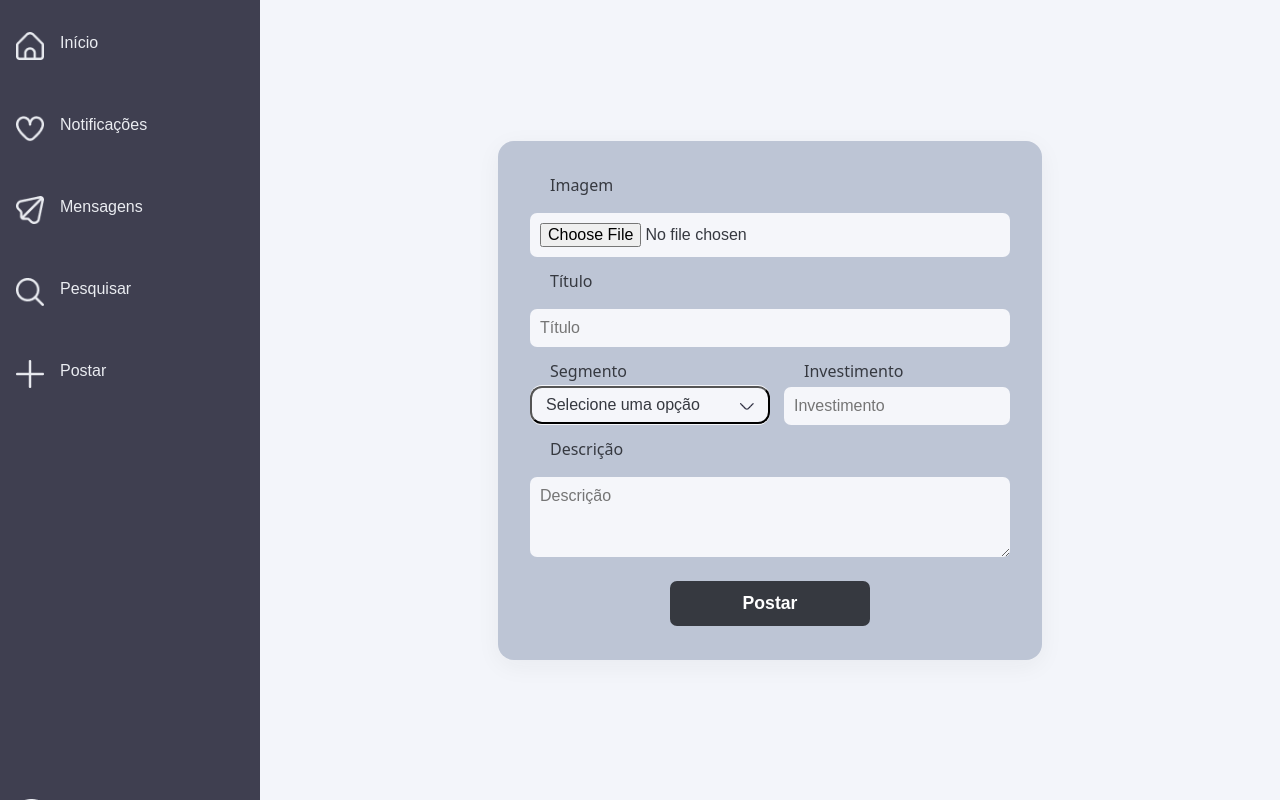
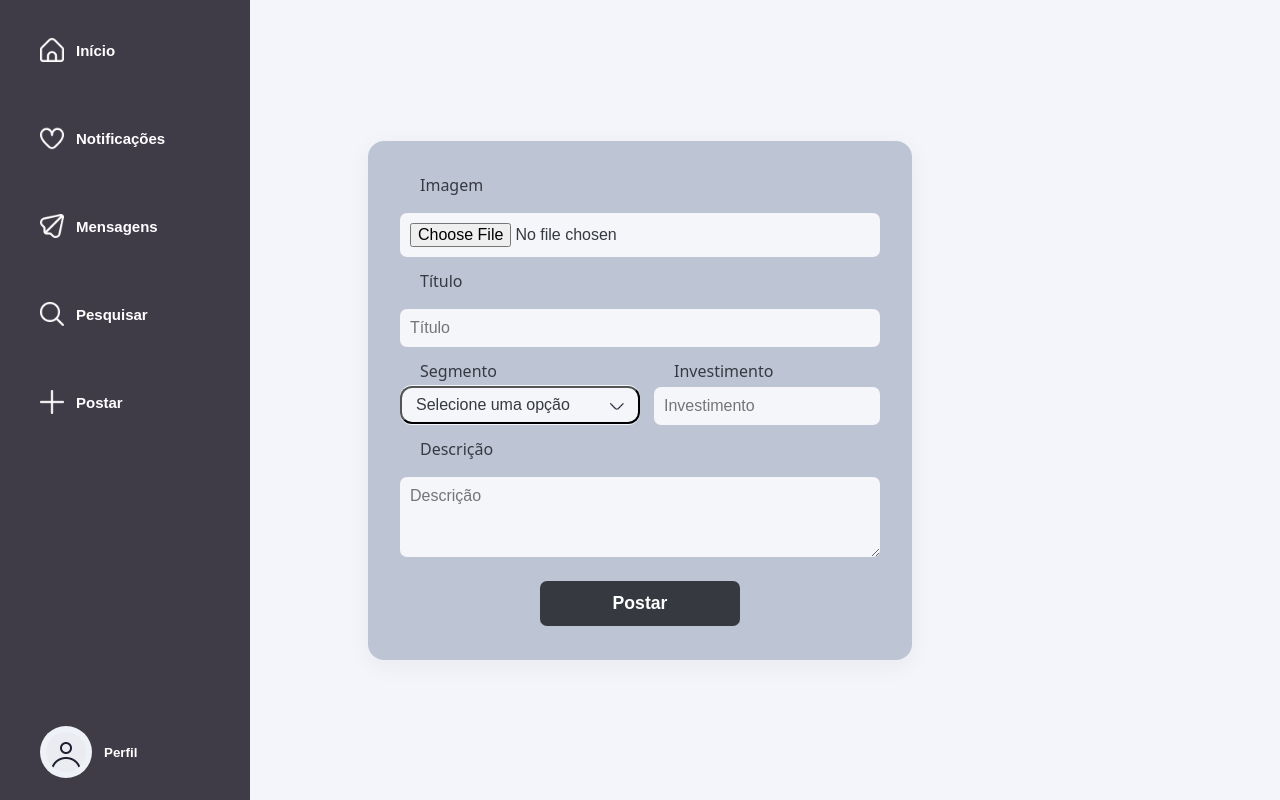
Before and after one commit to fga-eps-mds/2025.2-Olimpo, a React (Vite) app in the folder Front/: page /postar-ideia in a window 1280 px wide. Built offline with nearby package versions, Linux system fonts and the light colour scheme; sample sign-in values are in the browser's storage.

Commit message:
refactor: :recycle: componentiza Sidebar

```diff
--- a/Front/src/PostarIdeia.jsx
+++ b/Front/src/PostarIdeia.jsx
@@ -1,26 +1,13 @@
 import React, { useState, useEffect, useRef } from 'react';
-import { useNavigate } from 'react-router-dom'; // Importação para redirecionamento
+import { useNavigate } from 'react-router-dom';
 import styles from './styles/PostarIdeia.module.css';
-
-// ... Mantenha suas importações de imagens (home, seta, etc.) aqui ...
-import home from './assets/home.png';
-import home_hover from './assets/home_hover.png';
-import coracao from './assets/coracao.png';
-import coracao_hover from './assets/coracao_hover.png';
-import seta from './assets/seta.png';
-import seta_hover from './assets/seta_hover.png';
-import lupa from './assets/lupa.png';
-import lupa_hover from './assets/lupa_hover.png';
-import mais from './assets/mais.png';
-import mais_hover from './assets/mais_hover.png';
-import usuario from './assets/usuario.png';
+import Sidebar from './components/Sidebar';
 import setaBaixo from './assets/setaBaixo.png';
 import setaCima from './assets/setaCima.png';
 
 export default function PostarIdeia() {
-    const navigate = useNavigate(); // Hook para navegação
+    const navigate = useNavigate();
 
-    const [hovered, setHovered] = useState(false);
     const [dropdownOpen, setDropdownOpen] = useState(false);
 
     const [selected, setSelected] = useState("");
@@ -32,7 +19,6 @@ export default function PostarIdeia() {
     const dropdownRef = useRef(null);
 
     useEffect(() => {
-        // Verifica se tem token ao abrir a página
         const token = localStorage.getItem('token');
         if (!token) {
             alert("Você precisa estar logado para postar.");
@@ -88,19 +74,14 @@ export default function PostarIdeia() {
                 body: formData
             });
 
-            // SE DER SUCESSO (200 OK)
             if (response.ok) {
                 alert("Ideia postada com sucesso!");
-                navigate('/home'); // <--- AQUI ESTÁ O REDIRECIONAMENTO PARA A HOME
-            }
-            // SE O TOKEN FOR INVÁLIDO (403 FORBIDDEN)
-            else if (response.status === 403) {
+                navigate('/home');
+            } else if (response.status === 403) {
                 alert("Sessão expirada. Por favor, faça login novamente.");
-                localStorage.removeItem('token'); // Limpa o token podre
-                navigate('/'); // Manda pro login
-            }
-            // OUTROS ERROS
-            else {
+                localStorage.removeItem('token');
+                navigate('/');
+            } else {
                 const errorText = await response.text();
                 alert("Erro ao postar ideia: " + errorText);
             }
@@ -112,25 +93,11 @@ export default function PostarIdeia() {
 
     return (
         <div className={styles['container-root']}>
-            <aside
-                onMouseEnter={() => setHovered(true)}
-                onMouseLeave={() => setHovered(false)}
-                className={styles.sidebar}>
-                <nav className={styles['menu-icons']}>
-                    {/* Adicionei navegação nos botões da sidebar também */}
-                    <button onClick={() => navigate('/home')} className={styles['icon-btn']}><img src={hovered ? home_hover : home} alt="Home" /><span>Início</span></button>
-                    <button className={styles['icon-btn']}><img src={hovered ? coracao_hover : coracao} alt="Coracao" /><span>Notificações</span></button>
-                    <button className={styles['icon-btn']}><img src={hovered ? seta_hover : seta} alt="Seta" /><span>Mensagens</span></button>
-                    <button className={styles['icon-btn']}><img src={hovered ? lupa_hover : lupa} alt="Lupa" /><span>Pesquisar</span></button>
-                    <button onClick={() => navigate('/postar-ideia')} className={styles['icon-btn']}><img src={hovered ? mais_hover : mais} alt="Mais" /><span>Postar</span></button>
-                </nav>
-                <div className={styles.profile}>
-                    <button className={styles['profile-btn']}><img src={usuario} alt="Usuário" /><span>Perfil</span></button>
-                </div>
-            </aside>
+            {/* Sidebar reutilizável */}
+            <Sidebar />
+
             <main className={styles['main-content']}>
                 <div className={styles['form-container']}>
-
                     <form className={styles['post-form']} onSubmit={handleSubmit}>
 
                         <label className={styles.label}>Imagem</label>
@@ -155,7 +122,11 @@ export default function PostarIdeia() {
                                 <label className={styles.label}>Segmento</label>
                                 <div ref={dropdownRef}>
                                     <div className={styles.menu}>
-                                        <button type ="button" className={styles.selecionar} onClick={() => setDropdownOpen(!dropdownOpen)}>
+                                        <button
+                                            type="button"
+                                            className={styles.selecionar}
+                                            onClick={() => setDropdownOpen(!dropdownOpen)}
+                                        >
                                             {selected || "Selecione uma opção"}
                                             <span className={styles.seta}>
                                                 <img
@@ -168,11 +139,18 @@ export default function PostarIdeia() {
                                         </button>
                                         {dropdownOpen && (
                                             <div className={styles['lista-selecionar']}>
-                                                <div className={styles['lista-itens']} onClick={() => {setSelected("Educação"); setDropdownOpen(false)}}>Educação</div>
-                                                <div className={styles['lista-itens']} onClick={() => {setSelected("Tecnologia"); setDropdownOpen(false)}}>Tecnologia</div>
-                                                <div className={styles['lista-itens']} onClick={() => {setSelected("Indústria alimentícia"); setDropdownOpen(false)}}>Indústria alimentícia</div>
-                                                <div className={styles['lista-itens']} onClick={() => {setSelected("Indústria Cinematográfica"); setDropdownOpen(false)}}>Indústria Cinematográfica</div>
-                                                <div className={styles['lista-itens']} onClick={() => {setSelected("Outros"); setDropdownOpen(false)}}>Outros</div>
+                                                {["Educação", "Tecnologia", "Indústria alimentícia", "Indústria Cinematográfica", "Outros"].map((item) => (
+                                                    <div
+                                                        key={item}
+                                                        className={styles['lista-itens']}
+                                                        onClick={() => {
+                                                            setSelected(item);
+                                                            setDropdownOpen(false);
+                                                        }}
+                                                    >
+                                                        {item}
+                                                    </div>
+                                                ))}
                                             </div>
                                         )}
                                     </div>
@@ -189,6 +167,7 @@ export default function PostarIdeia() {
                                 />
                             </div>
                         </div>
+
                         <label className={styles.label}>Descrição</label>
                         <textarea
                             className={styles.textarea}
--- /dev/null
+++ b/Front/src/components/Sidebar.jsx
@@ -0,0 +1,62 @@
+import React, { useState } from 'react';
+import { useNavigate } from 'react-router-dom';
+import styles from './Sidebar.module.css';
+
+import home from '../assets/home.png';
+import home_hover from '../assets/home_hover.png';
+import coracao from '../assets/coracao.png';
+import coracao_hover from '../assets/coracao_hover.png';
+import seta from '../assets/seta.png';
+import seta_hover from '../assets/seta_hover.png';
+import lupa from '../assets/lupa.png';
+import lupa_hover from '../assets/lupa_hover.png';
+import mais from '../assets/mais.png';
+import mais_hover from '../assets/mais_hover.png';
+import usuario from '../assets/usuario.png';
+
+export default function Sidebar() {
+    const [hovered, setHovered] = useState(false);
+    const navigate = useNavigate();
+
+    return (
+        <aside
+            className={styles.sidebar}
+            onMouseEnter={() => setHovered(true)}
+            onMouseLeave={() => setHovered(false)}
+        >
+            <nav className={styles["menu-icons"]}>
+                <button onClick={() => navigate('/home')} className={styles["icon-btn"]}>
+                    <img src={hovered ? home_hover : home} alt="Início" />
+                    <span>Início</span>
+                </button>
+
+                <button className={styles["icon-btn"]}>
+                    <img src={hovered ? coracao_hover : coracao} alt="Notificações" />
+                    <span>Notificações</span>
+                </button>
+
+                <button className={styles["icon-btn"]}>
+                    <img src={hovered ? seta_hover : seta} alt="Mensagens" />
+                    <span>Mensagens</span>
+                </button>
+
+                <button className={styles["icon-btn"]}>
+                    <img src={hovered ? lupa_hover : lupa} alt="Pesquisar" />
+                    <span>Pesquisar</span>
+                </button>
+
+                <button onClick={() => navigate('/postar-ideia')} className={styles["icon-btn"]}>
+                    <img src={hovered ? mais_hover : mais} alt="Postar" />
+                    <span>Postar</span>
+                </button>
+            </nav>
+
+            <div className={styles.profile}>
+                <button className={styles["profile-btn"]}>
+                    <img src={usuario} alt="Perfil" />
+                    <span>Perfil</span>
+                </button>
+            </div>
+        </aside>
+    );
+}
--- /dev/null
+++ b/Front/src/components/Sidebar.module.css
@@ -0,0 +1,146 @@
+.sidebar {
+    position: fixed;
+    top: 0;
+    left: 0;
+    height: 100vh;
+    width: 110px;
+    background-color: #c9d0db;
+    transition: width 260ms ease, background-color 260ms ease;
+    display: flex;
+    flex-direction: column;
+    justify-content: space-between;
+    padding: 18px 0;
+    box-sizing: border-box;
+    z-index: 40;
+    align-items: center;
+}
+
+.sidebar:hover {
+    width: 250px;
+    background-color: #3f3b47;
+    align-items: flex-start;
+}
+
+.menu-icons {
+    display: flex;
+    flex-direction: column;
+    gap: 24px;
+    width: 100%;
+    align-items: center;
+    padding: 0;
+}
+
+.sidebar:hover .menu-icons {
+    align-items: flex-start;
+    padding-left: 25px;
+}
+
+.icon-btn {
+    display: flex;
+    align-items: center;
+    justify-content: center;
+    background: transparent;
+    border: none;
+    cursor: pointer;
+    padding: 12px;
+    border-radius: 12px;
+    color: inherit;
+    width: 60px;
+    height: 60px;
+}
+
+.sidebar:hover .icon-btn {
+    width: calc(100% - 50px);
+    height: auto;
+    justify-content: flex-start;
+    padding: 20px 15px;
+}
+
+.icon-btn:hover {
+    background-color: rgba(255, 255, 255, 0.1);
+}
+
+.icon-btn img {
+    width: 24px;
+    height: 24px;
+    flex-shrink: 0;
+    filter: brightness(0.2); /* Escuro no fundo claro */
+}
+
+.sidebar:hover .icon-btn img {
+    filter: brightness(0) invert(1); /* Branco no fundo escuro */
+    margin-right: 12px;
+}
+
+.icon-btn span {
+    opacity: 0;
+    width: 0;
+    overflow: hidden;
+    transition: opacity 240ms, width 240ms;
+    color: #fff;
+    font-weight: 600;
+    font-size: 15px;
+    white-space: nowrap;
+}
+
+.sidebar:hover .icon-btn span {
+    opacity: 1;
+    width: auto;
+}
+
+/* Perfil */
+.profile {
+    display: flex;
+    align-items: center;
+    justify-content: center;
+    width: 100%;
+}
+
+.sidebar:hover .profile {
+    justify-content: flex-start;
+    padding-left: 25px;
+}
+
+.profile-btn {
+    display: flex;
+    align-items: center;
+    justify-content: center;
+    background: transparent;
+    border: none;
+    cursor: pointer;
+    width: 60px;
+    height: 60px;
+}
+
+.sidebar:hover .profile-btn {
+    justify-content: flex-start;
+    width: calc(100% - 50px);
+    padding: 12px 15px;
+}
+
+.profile-btn img {
+    width: 40px;
+    height: 40px;
+    border-radius: 50%;
+    background: #eef2f6;
+    padding: 6px;
+}
+
+.sidebar:hover .profile-btn img {
+    margin-right: 12px;
+}
+
+.profile-btn span {
+    opacity: 0;
+    width: 0;
+    overflow: hidden;
+    color: #fff;
+    font-weight: 600;
+    white-space: nowrap;
+    transition: 0.2s;
+}
+
+.sidebar:hover .profile-btn span {
+    opacity: 1;
+    width: auto;
+}
```
Also changed, not shown: Front/src/styles/Home.module.css (line endings or trailing spaces). Lines whose indentation alone changed are shown as unchanged.
